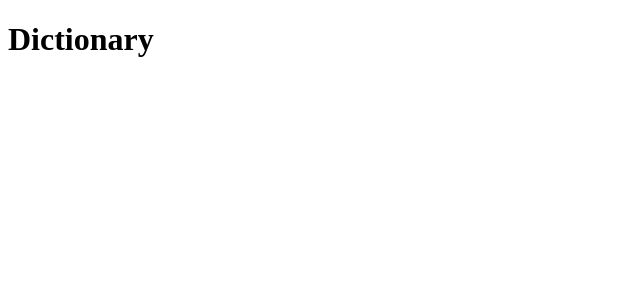
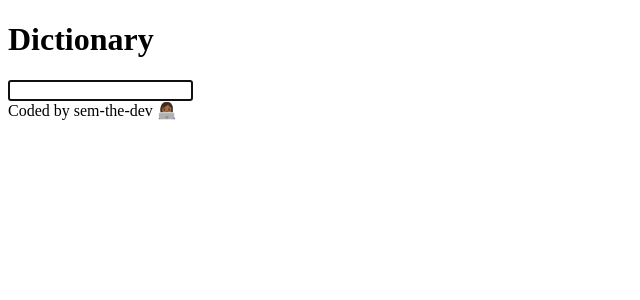
Before and after one commit to Sem-the-dev/dictionary, a React app: page / in a window 1280 px wide. Shown: the top 300 px of the page, without its empty margins (0-640 px from the left). Built offline with nearby package versions, Linux system fonts and the light colour scheme.

Commit message:
add search

```diff
--- a/public/index.html
+++ b/public/index.html
@@ -2,7 +2,7 @@
 <html>
   <head>
     <meta charset="utf-8" />
-    <title>Dictionary</title>
+    <title>📖 Dictionary</title>
   </head>
   <body>
     <div id="root"></div>
--- a/src/App.js
+++ b/src/App.js
@@ -1,11 +1,18 @@
 import React from "react";
-import ReactDOM from "react-dom";
+import Dictionary from './Dictionary'
 
 function App() {
   return (
+    <div className="App">
+
     <main>
       <h1>Dictionary</h1>
+      <Dictionary />
     </main>
+    <footer>
+      Coded by sem-the-dev 👩🏾‍💻
+    </footer>
+    </div>
   );
 }
 
--- /dev/null
+++ b/src/Dictionary.js
@@ -0,0 +1,21 @@
+import React, { useState } from "react";
+
+export default function Dictionary() {
+  const [keyword, setKeyword] = useState("");
+
+  function searchDictionary(e) {
+    e.preventDefault();
+    alert(keyword );
+  }
+  function inputValue(e) {
+    setKeyword(e.target.value);
+  }
+
+  return (
+    <div>
+      <form onSubmit={searchDictionary}>
+        <input type="search" autoFocus={true} onChange={inputValue} />
+      </form>
+    </div>
+  );
+}
```
